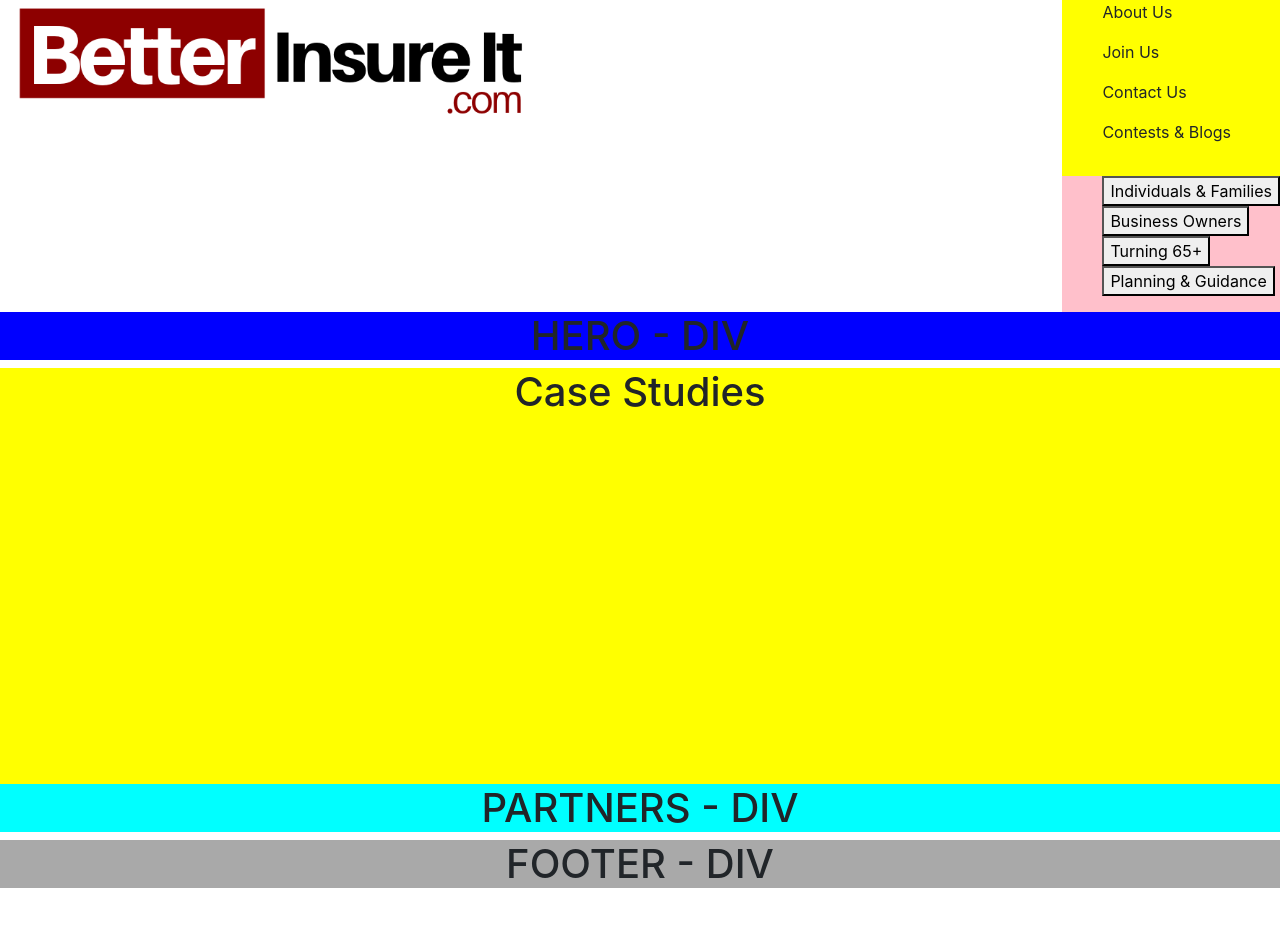
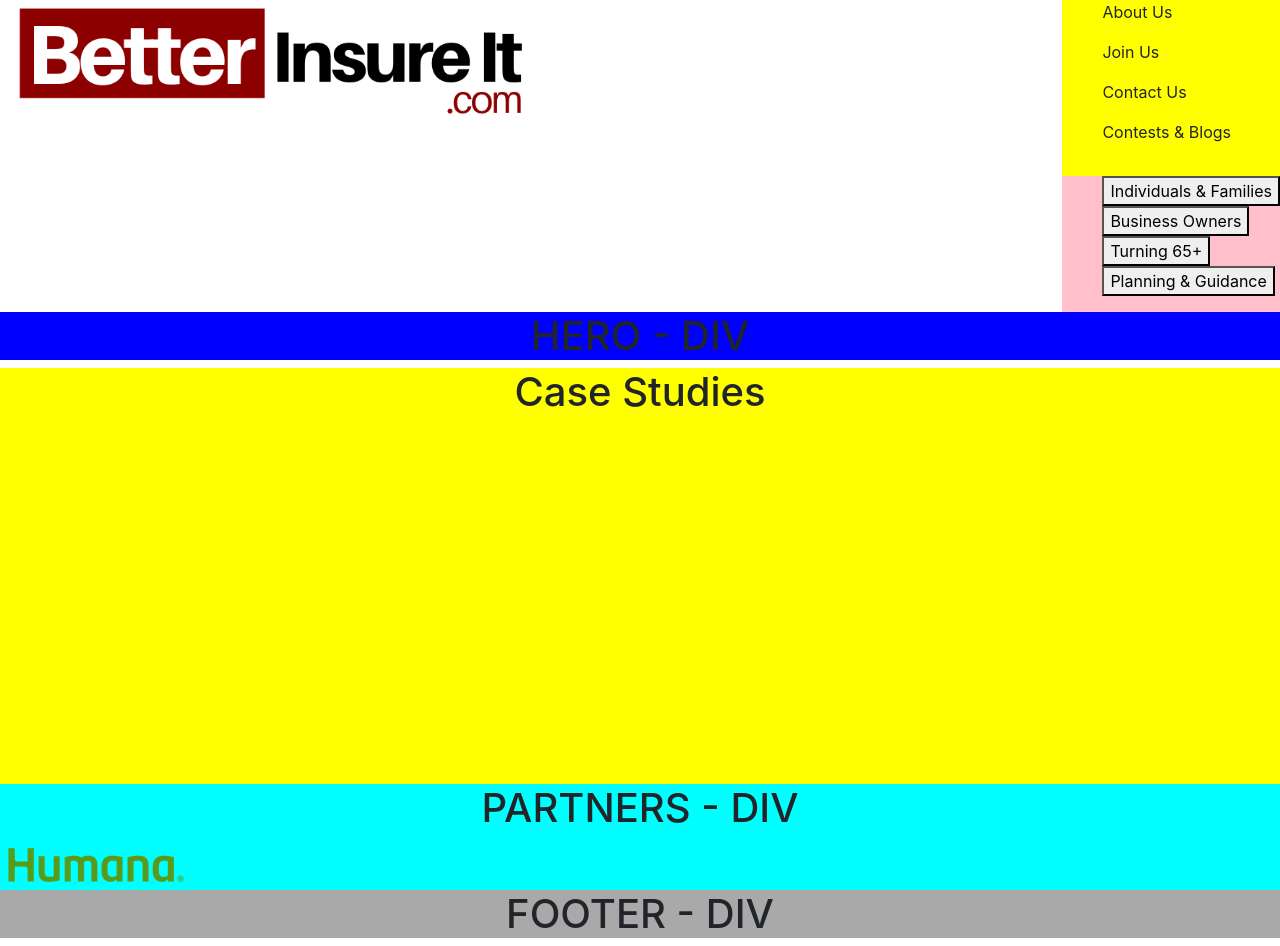
Before and after one commit to MatthewSDick/BetterInsureIT, a React (Create React App) app in the folder ClientApp/: page / in a window 1280 px wide. Before the commit the page ends 896 px from the top, so only its background shows below. Built offline with nearby package versions, Linux system fonts and the light colour scheme.

Commit message:
Saving Vid

```diff
--- a/ClientApp/package.json
+++ b/ClientApp/package.json
@@ -17,6 +17,7 @@
     "oidc-client": "^1.10.1",
     "react": "^16.13.1",
     "react-dom": "^16.13.1",
+    "react-player": "^2.4.0",
     "react-router-bootstrap": "^0.25.0",
     "react-router-dom": "^5.1.2",
     "react-scripts": "^3.4.1",
--- a/ClientApp/src/components/Partners.jsx
+++ b/ClientApp/src/components/Partners.jsx
@@ -1,12 +1,14 @@
 import React from 'react'
 import { Link } from 'react-router-dom'
 import partners from './partners.scss'
+import humana from '../images/humana.png'
 
 const Partners = () => {
   return (
     <>
       <div className="partners">
         <h1>PARTNERS - DIV</h1>
+        <img src={humana}></img>
       </div>
     </>
   )
```
Also changed, not shown: ClientApp/src/images/Humana.png (added), 1 other file (tests, documents, lock files or other folders).
